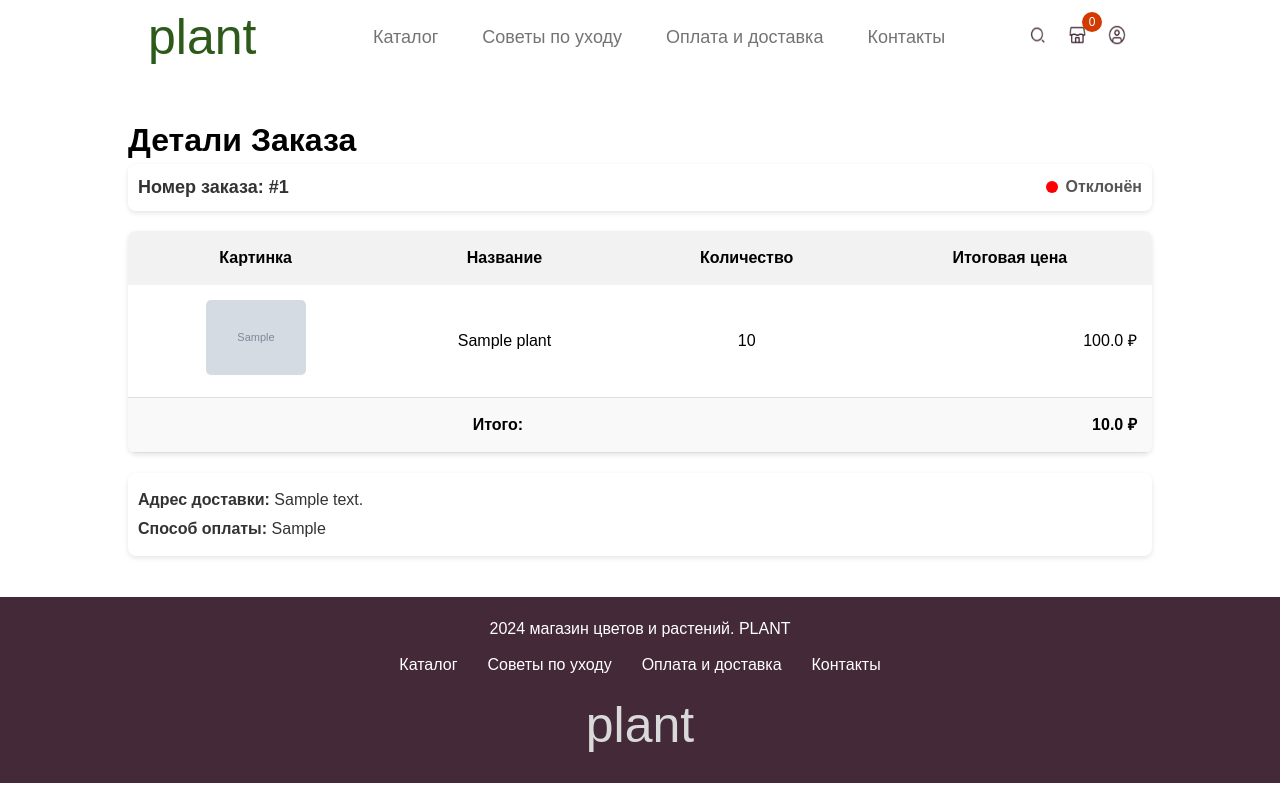
After one commit to katerina-Evdokimova/Plant_shop, a Flask app: page /order_confirmation?order_id=1 in a window 1280 px wide. The commit adds this page. Run offline with Flask 3, Linux system fonts and the light colour scheme; a user stored in the database is signed in; tables that the repository leaves empty hold one stand-in row (values such as "Sample post"); grey boxes marked "Sample" are stand-in pictures.

Commit message:
add order and orderItems

```diff
--- a/data/__all_models.py
+++ b/data/__all_models.py
@@ -7,3 +7,4 @@ from . import seller
 from . import supplier
 from . import users
 from . import order_items
+from . import address
--- a/data/admin.py
+++ b/data/admin.py
@@ -1,8 +1,10 @@
 import sqlalchemy as sa
 from sqlalchemy import orm
 from data.db_session import SqlAlchemyBase
+from flask_login import UserMixin
 
-class Admin(SqlAlchemyBase):
+
+class Admin(SqlAlchemyBase, UserMixin):
     __tablename__ = 'admins'
 
     id = sa.Column(sa.Integer, primary_key=True, autoincrement=True)
--- a/data/client.py
+++ b/data/client.py
@@ -8,7 +8,11 @@ class Client(SqlAlchemyBase):
 
     id = sa.Column(sa.Integer, primary_key=True, autoincrement=True)
     user_id = sa.Column(sa.Integer, sa.ForeignKey('users.id'))  # Связь с таблицей User
-    address = sa.Column(sa.String(100), nullable=False)
     phone = sa.Column(sa.String(50), nullable=False)
 
+    # Связь с таблицей пользователей
     user = orm.relationship('User')
+
+    # Связь с таблицей адресов (один ко многим)
+    addresses = orm.relationship('Address', back_populates='client', cascade='all, delete-orphan')
+    order = orm.relationship("Order", back_populates='client')
--- a/data/order_items.py
+++ b/data/order_items.py
@@ -9,6 +9,7 @@ class OrderItem(SqlAlchemyBase):
     order_id = sa.Column(sa.Integer, sa.ForeignKey('orders.id'))
     plant_id = sa.Column(sa.Integer, sa.ForeignKey('plants.id'))
     quantity = sa.Column(sa.Integer)
+    price = sa.Column(sa.Float)
 
     order = orm.relationship('Order', back_populates='items')
     plant = orm.relationship('Plant')
--- a/data/users.py
+++ b/data/users.py
@@ -19,8 +19,7 @@
     user_type = sa.Column(sa.Enum('admin', 'user', 'seller', ' supplier'), nullable=False, default='user')
     registration_date = sa.Column(sa.TIMESTAMP, default=sa.func.current_timestamp())
 
-    admins = orm.relationship("Admin", back_populates='user')
+    admins = orm.relationship("Admin", back_populates='user', uselist=False)
     supplier = orm.relationship("Supplier", back_populates='user')
     seller = orm.relationship("Seller", back_populates='user')
-    order = orm.relationship("Order", back_populates='user')
     client = orm.relationship("Client", back_populates='user')
--- a/routes.py
+++ b/routes.py
@@ -1,15 +1,22 @@
 from flask import render_template, request, session
 from flask import jsonify
+from sqlalchemy import and_
 from app import app
 from sessions import get_count_plants
-from query_bd import get_plant_by_id, get_plants
+from query_bd import get_plant_by_id, get_plants, get_client_by_id, get_address_by_id, delails_order_by_order_id
+from query_bd import get_address_by_id, delails_order_by_order_id, is_admin
 from routes_main_page import *
 from data.users import User
+from data.plant import Plant
+from data.client import Client
+from data.order_items import OrderItem
+from data.address import Address
+from data.order import Order
 from wtf_flask.login_form import LoginForm
 from wtf_flask.register_form import RegistrationForm
 from login_manager import *
 from werkzeug.security import generate_password_hash, check_password_hash
-
+from flask import abort
 
 @app.route('/reload', methods=['POST'])
 def reload():
@@ -64,13 +71,96 @@ def load_more_products():
 @app.route('/checkout', methods=['GET', 'POST'])
 @login_required
 def checkout():
+    print('cccccc')
+    db_sess = db_session.create_session()
+    print(request.method)
+    if not get_client_by_id(db_sess, current_user.id):
+        new_client = Client(user_id=current_user.id, phone=current_user.phone)
+        db_sess.add(new_client)
+        db_sess.commit()
+
     # Если пользователь авторизован, показываем страницу оформления заказа
     if request.method == 'POST':
-        # Обработка заказа
-        # Логика по созданию заказа и записи в БД
-        return redirect(url_for('order_confirmation'))
+        print('dddd')
+        # Получаем данные из формы
+        name = request.form.get('name')
+        phone = request.form.get('phone')
+        payment_method = request.form.get('payment_method')
+        selected_address = request.form.get('address')
+        new_address = request.form.get('new_address')
+        print('Ваш заказ not not успешно оформлен!', selected_address)
+        client_id = get_client_by_id(db_sess, current_user.id).id
+        # Проверка, был ли выбран новый адрес
+        if selected_address == 'new':
+            if not new_address:
+                flash('Введите новый адрес доставки.')
+                return redirect(url_for('checkout'))
+            address = new_address
+            # Сохраняем новый адрес в базу данных для пользователя
+            if not db_sess.query(Address).filter(and_(Address.client_id == client_id,
+                                                 Address.address == address)).first():
 
-    return render_template('checkout.html')  # Отображение формы для оформления заказа
+                new_address_entry = Address(client_id=client_id, address=new_address)
+                db_sess.add(new_address_entry)
+                db_sess.commit()
+        else:
+            # Используем выбранный адрес из выпадающего списка
+            address = selected_address
+        print('aaaaaaaaaaâ')
+
+        # Проверяем, есть ли товары в корзине
+        if 'cart' not in session or not session['cart']:
+            flash('Ваша корзина пуста!')
+            return redirect(url_for('catalog'))  # Перенаправляем на каталог
+
+        print(address)
+        # Создаем запись о новом заказе
+        new_order = Order(client_id=client_id, address=address, payment_method=payment_method)
+        db_sess.add(new_order)
+        db_sess.commit()  # Сначала сохраняем заказ, чтобы получить его ID
+        print('Ваш заказ not успешно оформлен!')
+
+        # Обрабатываем товары в корзине
+        cart = session['cart']
+        total_sum = 0
+        for plant_id, quantity in cart.items():
+            plant = db_sess.query(Plant).get(plant_id)
+            if plant:
+                if plant.quantity >= quantity:
+                    # Уменьшаем количество
+                    plant.quantity -= quantity
+                else:
+                    flash(f'Недостаточно {plant.name} на складе')
+                    return redirect(url_for('cart'))
+
+                item_total = plant.price * quantity
+                total_sum += item_total
+
+                # Создаем запись о каждом товаре в заказе
+                order_item = OrderItem(order_id=new_order.id, plant_id=plant.id, quantity=quantity, price=item_total)
+                db_sess.add(order_item)
+
+        # Сохраняем общую сумму заказа
+        new_order.total_sum = total_sum
+        db_sess.commit()
+
+        # Очищаем корзину после успешного заказа
+        session.pop('cart', {})
+        flash('Ваш заказ успешно оформлен!')
+        return redirect(url_for('order_confirmation', order_id=new_order.id))
+
+
+    print(current_user)
+    client_id = get_client_by_id(db_sess, current_user.id).id
+    adress = [el.address for el in get_address_by_id(db_sess, client_id)]
+    adress = adress if adress else []
+    print(adress)
+    plants = [get_plant_by_id(db_sess, idx) for idx in session['cart'].keys()] if 'cart' in session else []
+    total_sum = sum([session['cart'][str(plant.id)] * plant.price * (1 - plant.sale / 100) for plant in plants])
+    all_aum = sum([session['cart'][str(plant.id)] * plant.price for plant in plants])
+    return render_template('checkout.html', current_user=current_user, user_addresses=adress, plants=plants, total_sum=total_sum, all_sum=all_aum)  # Отображение формы для оформления заказа
+
+
 
 @app.route('/register', methods=['GET', 'POST'])
 def register():
@@ -104,6 +194,35 @@ def register():
 
     return render_template('register.html', form=form)
 
+
+@app.route('/order_confirmation')
+@login_required
+def order_confirmation():
+    print('fff')
+    order_id = request.args.get('order_id')
+    # Получаем заказ текущего пользователя
+    db_sess = db_session.create_session()
+    order = db_sess.query(Order).filter(Order.id == order_id).first()
+    order_item = delails_order_by_order_id(db_sess, order.id)
+    print(order_item)
+    total_amount = sum(item['price'] for item in order_item)
+    return render_template('order_details.html', order=order, order_items=order_item, total_amount=total_amount)
+
+
+@app.route('/orders')
+@login_required
+def my_orders():
+    # Получаем заказы текущего пользователя
+    db_sess = db_session.create_session()
+    orders = db_sess.query(Order).filter(Order.client_id == current_user.id).all()
+    total_amount = {}
+    for order in orders:
+        order_item = delails_order_by_order_id(db_sess, order.id)
+        total_amount[order.id] =  sum(item['price'] for item in order_item)
+
+    return render_template('orders.html', orders=orders, total_amount=total_amount)
+
+
 @app.route('/login', methods=['GET', 'POST'])
 def login():
     form = LoginForm()
@@ -114,7 +233,7 @@ def login():
         # Проверка, существует ли пользователь и совпадает ли пароль
         if user and check_password_hash(user.password, form.password.data):
             login_user(user)  # Авторизация пользователя
-            return redirect(next_page or url_for(''))  # Перенаправление на страницу оформления заказа
+            return redirect(next_page or url_for('catalog'))  # Перенаправление на страницу оформления заказа
         else:
             flash('Неверный логин или пароль', 'danger')
 
@@ -135,9 +254,12 @@ def cart():
     pass
 
 @app.route('/admin')
+@login_required
 def admin_dashboard():
-    # Логика для админа
-    pass
+    db_sess = db_session.create_session()
+    if not is_admin(db_sess, current_user.id):  # Проверка наличия объекта Admin у пользователя
+        abort(403)  # Ошибка доступа "403 Forbidden", если пользователь не администратор
+    return "Добро пожаловать на панель администратора!"
 
 @app.route('/seller')
 def seller_dashboard():
--- a/routes_main_page.py
+++ b/routes_main_page.py
@@ -6,6 +6,7 @@ from query_bd import get_plant_by_id, get_popular_plants
 from login_manager import *
 
 @app.route('/')
+@app.route('/index')
 def home():
     # session['cart'] = {} #### TODO
     db_sess = db_session.create_session()
--- /dev/null
+++ b/static/css/order_details.css
@@ -0,0 +1,106 @@
+/* Информация о заказе */
+.order-info {
+    display: flex;
+    justify-content: space-between;
+    align-items: center;
+    margin-bottom: 20px;
+    padding: 10px;
+    background-color: #fff;
+    border-radius: 8px;
+    box-shadow: 0 2px 5px rgba(0, 0, 0, 0.1);
+}
+
+.order-number {
+    font-size: 18px;
+    font-weight: bold;
+    color: #333;
+}
+
+.status {
+    display: flex;
+    align-items: center;
+    font-size: 16px;
+    font-weight: bold;
+    color: #555;
+}
+
+.status-circle {
+    width: 12px;
+    height: 12px;
+    border-radius: 50%;
+    margin-right: 8px;
+}
+
+.status.processing .status-circle {
+    background-color: orange;
+}
+
+.status.approved .status-circle {
+    background-color: green;
+}
+
+.status.rejected .status-circle {
+    background-color: red;
+}
+
+/* Таблица заказа */
+table {
+    width: 100%;
+    border-collapse: collapse;
+    margin-top: 20px;
+    background-color: #fff;
+    box-shadow: 0 2px 5px rgba(0, 0, 0, 0.1);
+    border-radius: 8px;
+    overflow: hidden;
+}
+
+th, td {
+    padding: 15px;
+    text-align: center;
+}
+
+th {
+    background-color: #f2f2f2;
+    font-weight: bold;
+}
+
+td {
+    border-bottom: 1px solid #ddd;
+}
+
+tfoot td {
+    font-weight: bold;
+}
+
+tfoot tr {
+    background-color: #f9f9f9;
+}
+
+td img {
+    max-width: 100px;
+    border-radius: 5px;
+}
+
+td:last-child {
+    text-align: right;
+}
+
+.status td
+{
+    text-align: center;
+}
+
+/* Адрес и доставка */
+.footer-info {
+    margin-top: 20px;
+    padding: 10px;
+    font-size: 16px;
+    background-color: #fff;
+    border-radius: 8px;
+    box-shadow: 0 2px 5px rgba(0, 0, 0, 0.1);
+}
+
+.footer-info p {
+    margin: 5px 0;
+    color: #333;
+}
--- /dev/null
+++ b/templates/order_details.html
@@ -0,0 +1,78 @@
+<!DOCTYPE html>
+<html lang="ru">
+<head>
+    <meta charset="UTF-8">
+    <meta name="viewport" content="width=device-width, initial-scale=1.0">
+    <title>Детали Заказа #{{ order.id }}</title>
+    <link href="{{ url_for('static', filename='css/main.css') }}" rel="stylesheet" />
+    <link href="{{ url_for('static', filename='css/footers.css') }}" rel="stylesheet" />
+    <link href="{{ url_for('static', filename='css/headers.css') }}" rel="stylesheet" />
+    <link href="{{ url_for('static', filename='css/order_details.css') }}" rel="stylesheet" />
+
+</head>
+<body>
+    <div class="aaa">
+        <div class="section">{% include 'header.html' %}</div>
+        <div class="section"><h1>Детали Заказа</h1>
+
+            <!-- Блок информации о заказе -->
+            <div class="order-info">
+                <div class="order-number">
+                    Номер заказа: #{{ order.id }}
+                </div>
+                <div class="status
+                     {% if order.status == 'обработка' %}processing{% elif order.status == 'одобрен' %}approved{% else %}rejected{% endif %}">
+                    <span class="status-circle"></span>
+                    <span>
+                        {% if order.status == 'обработка' %}
+                            Обработка
+                        {% elif order.status == 'одобрен' %}
+                            Одобрен
+                        {% else %}
+                            Отклонён
+                        {% endif %}
+                    </span>
+                </div>
+            </div>
+
+            <!-- Таблица товаров в заказе -->
+            <table>
+                <thead>
+                    <tr>
+                        <th>Картинка</th>
+                        <th>Название</th>
+                        <th>Количество</th>
+                        <th>Итоговая цена</th>
+                    </tr>
+                </thead>
+                <tbody>
+
+                    {% for item in order_items %}
+                    <tr>
+                        <td><img src="{{ url_for('static', filename=item.plant.picture) }}" alt="{{ item.plant.name }}" style="width:100px;"/></td>
+                        <td>{{ item['plant'].name }}</td>
+                        <td>{{ item['quantity'] }}</td>
+                        <td>{{ item['price'] * item['quantity'] }} ₽</td>
+                    </tr>
+                    {% endfor %}
+                </tbody>
+                <tfoot>
+                    <tr>
+                        <td colspan="3">Итого:</td>
+                        <td>{{ total_amount }} ₽</td>
+                    </tr>
+                </tfoot>
+            </table>
+
+            <!-- Адрес и способ доставки -->
+            <div class="footer-info">
+                <p><strong>Адрес доставки:</strong> {{ order.address }}</p>
+                <p><strong>Способ оплаты:</strong> {{ order.payment_method }}</p>
+            </div>
+        </div>
+        <!-- <div class="section"></div> -->
+    </div>
+    {% include 'footer.html' %}
+
+</body>
+</html>
```
Also changed, not shown: data/address.py (added, +20 -0 lines), data/order.py (+5 -3 lines), query_bd.py (+36 -0 lines), static/css/checkout.css (added, +101 -0 lines), templates/checkout.html (+91 -14 lines), templates/orders.html (added, +55 -0 lines), templates/panel_for_admins.html (added).
